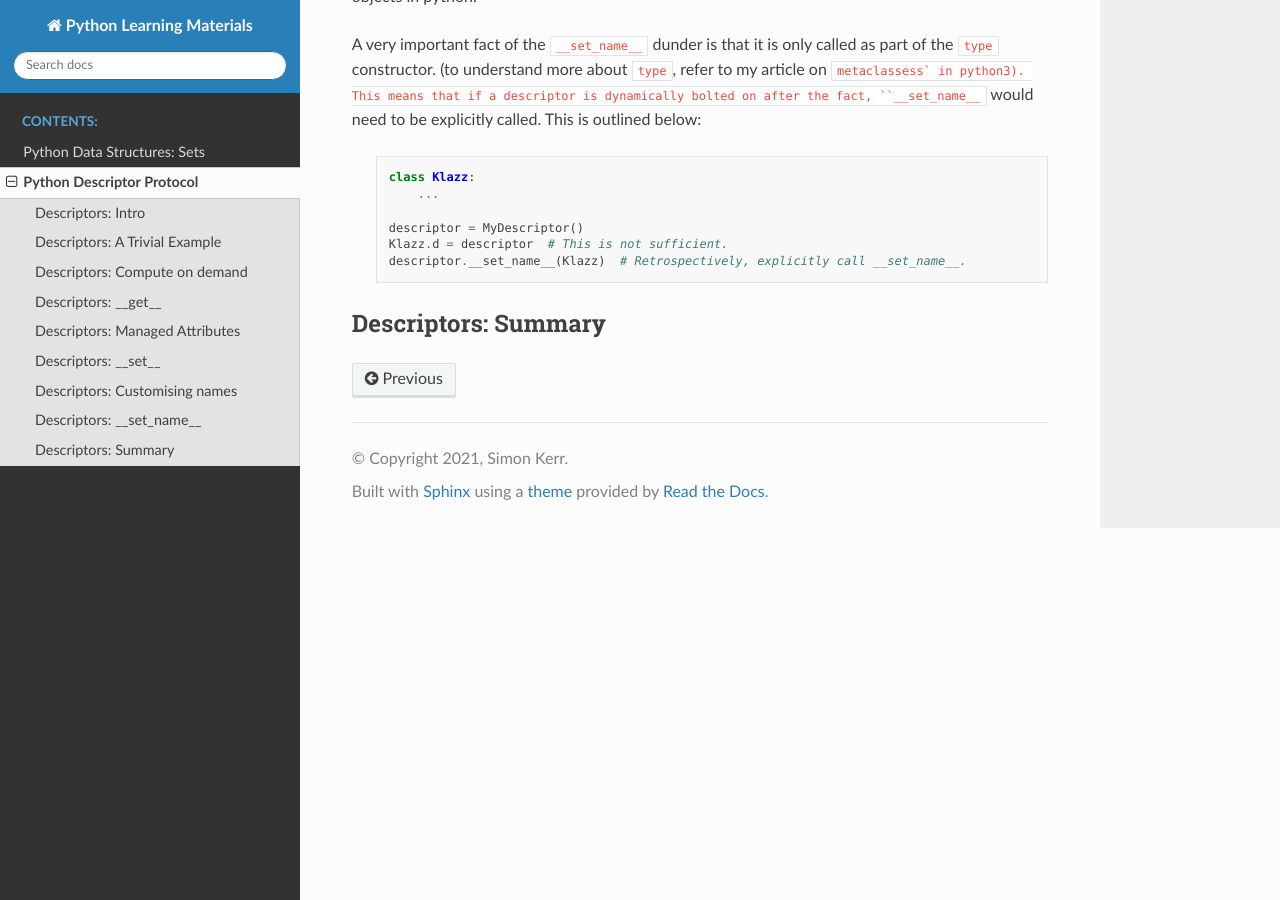
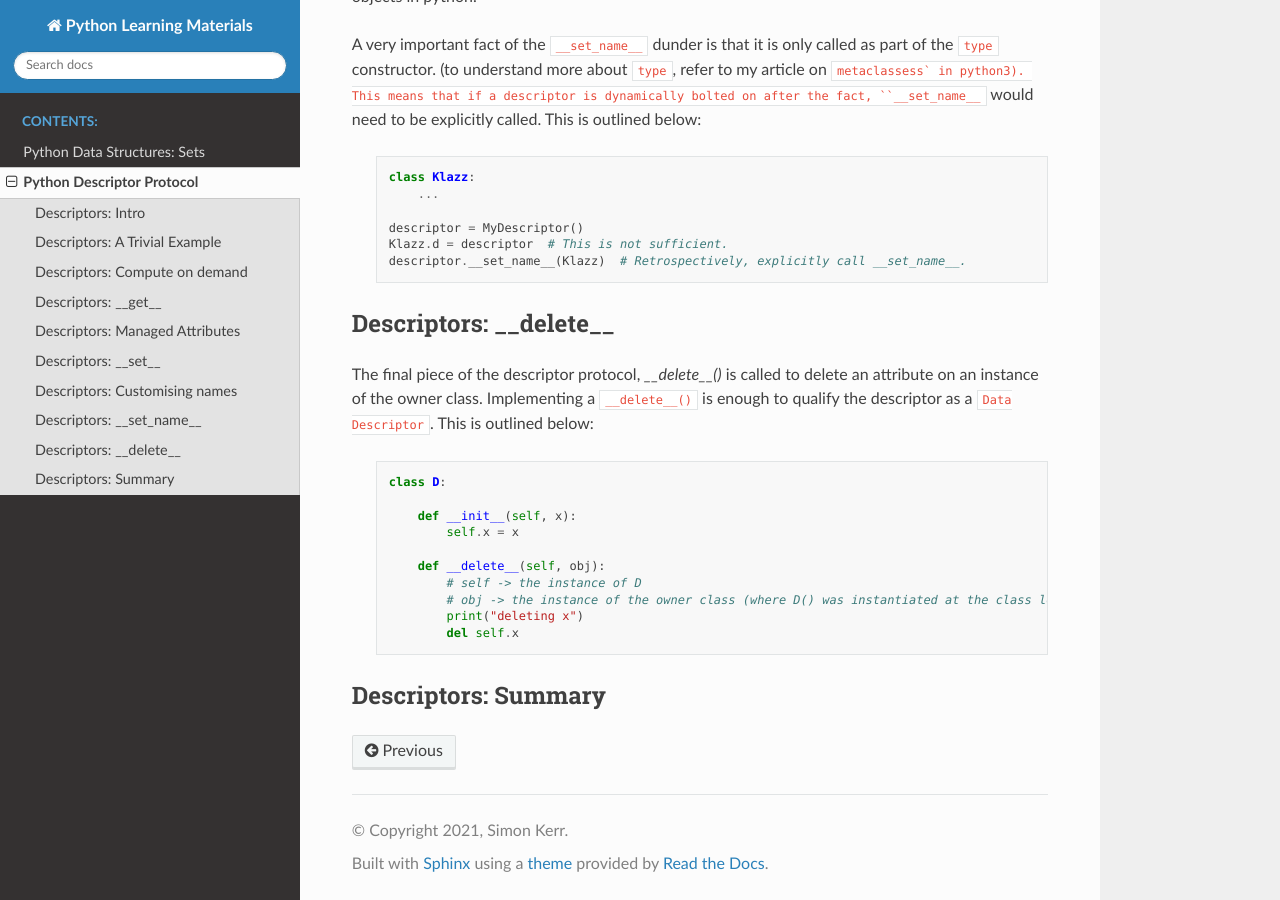
Before and after one commit to symonk/pydocs, a Sphinx documentation site: the page built from docs/source/descriptor_protocol.rst, in a window 1280 px wide and 900 px high, scrolled down 5810 px. Built offline with Sphinx 7.4.7 and the Read the Docs theme 2.0.0, drawn with Linux system fonts in a browser that asks for light colours.

Commit message:
documenting descriptor

```diff
--- a/docs/source/descriptor_protocol.rst
+++ b/docs/source/descriptor_protocol.rst
@@ -318,5 +318,25 @@ is outlined below:
         descriptor.__set_name__(Klazz)  # Retrospectively, explicitly call __set_name__.
 
 
+Descriptors: __delete__
+------------------------
+
+The final piece of the descriptor protocol, `__delete__()` is called to delete an attribute
+on an instance of the owner class.  Implementing a ``__delete__()`` is enough to qualify
+the descriptor as a ``Data Descriptor``.  This is outlined below:
+
+    .. code-block:: python
+
+        class D:
+
+            def __init__(self, x):
+                self.x = x
+
+            def __delete__(self, obj):
+                # self -> the instance of D
+                # obj -> the instance of the owner class (where D() was instantiated at the class level)
+                print("deleting x")
+                del self.x
+
 Descriptors: Summary
 ---------------------
```
